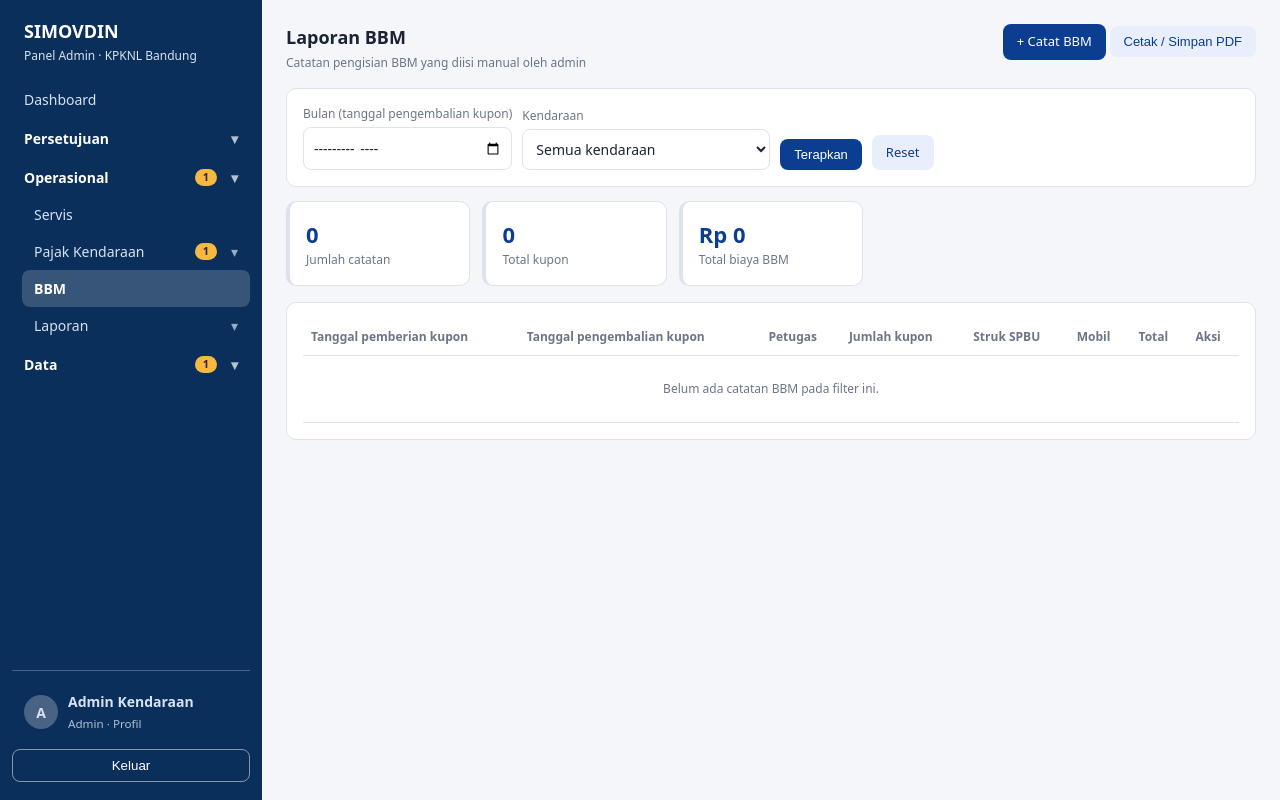
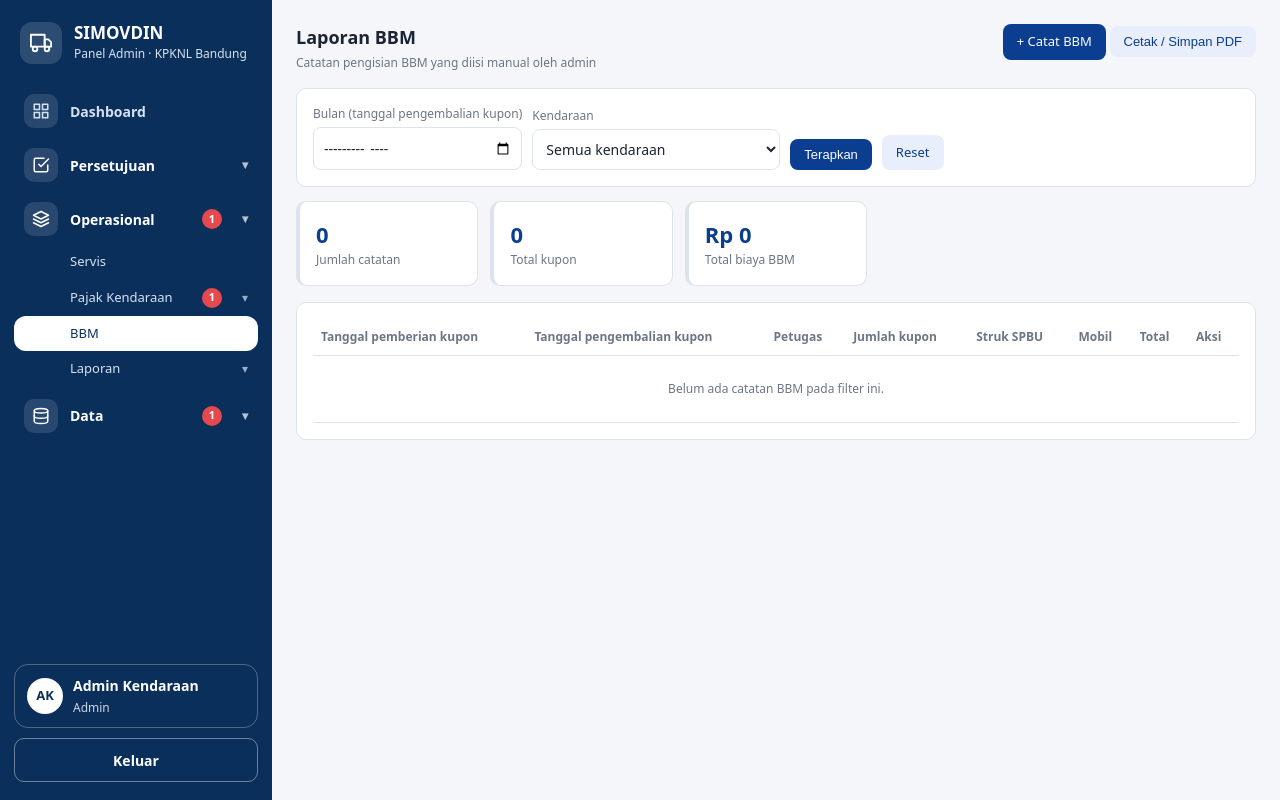
Before and after one commit to HanhanRabianto/TA_KPKNL, a Laravel app: page /admin/bbm in a window 1280 px wide. Run offline with Laravel 12, Linux system fonts and the light colour scheme; a user stored in the database is signed in; data comes from the database, SQL or seed files in the repository; data that the repository does not hold is empty.

Commit message:
style: sidebar

```diff
--- a/resources/views/layouts/app.blade.php
+++ b/resources/views/layouts/app.blade.php
@@ -11,28 +11,38 @@
         body { margin:0; font:14px/1.5 system-ui,-apple-system,"Segoe UI",sans-serif; background:var(--bg); color:var(--tx); }
         a { color:var(--pr); }
 
-
         .app { display:flex; min-height:100vh; }
-        nav.side { width:262px; flex-shrink:0; color:#fff; padding:18px 12px; display:flex; flex-direction:column; gap:2px; position:sticky; top:0; height:100vh; overflow-y:auto; }
-        nav.side .brand { font-size:18px; padding:0 12px; }
-        nav.side .sub { color:#d6e2f2; padding:0 12px 14px; font-size:12px; }
-        nav.side a { display:flex; justify-content:space-between; align-items:center; gap:8px; padding:8px 12px; border-radius:8px; color:#d6e2f2; text-decoration:none; }
-        nav.side a:hover { background:rgba(255,255,255,.08); }
-        nav.side a.on { background:rgba(255,255,255,.18); color:#fff; font-weight:600; }
-        nav.side summary { display:flex; justify-content:space-between; align-items:center; gap:8px; padding:8px 12px; border-radius:8px; color:#fff; font-weight:600; cursor:pointer; list-style:none; }
+        nav.side { width:272px; flex-shrink:0; background:var(--side,#0B2F5B); color:#fff; padding:18px 14px; display:flex; flex-direction:column; gap:6px; position:sticky; top:0; height:100vh; overflow-y:auto; align-self:flex-start; }
+        nav.side .brand { display:flex; align-items:center; gap:12px; padding:4px 6px 16px; }
+        nav.side .brand b { display:block; font-size:17px; line-height:1.2; }
+        nav.side .brand small { display:block; color:#d6e2f2; font-size:12px; margin-top:2px; }
+        nav.side .bi { width:42px; height:42px; border-radius:12px; background:rgba(255,255,255,.14); display:flex; align-items:center; justify-content:center; flex-shrink:0; }
+        nav.side .bi svg { width:22px; height:22px; }
+        nav.side .navs { display:flex; flex-direction:column; gap:4px; }
+        nav.side a, nav.side summary { display:flex; align-items:center; gap:12px; color:#d6e2f2; text-decoration:none; padding:8px 10px; border-radius:12px; cursor:pointer; font-weight:600; list-style:none; }
+        nav.side summary { color:#fff; }
         nav.side summary::-webkit-details-marker { display:none; }
-        nav.side summary::after { content:'\25BE'; opacity:.7; margin-left:6px; }
-        nav.side summary > span.t { flex:1; }
-        nav.side details > a, nav.side details > details { margin-left:10px; }
-        nav.side details details > a { margin-left:10px; }
-        nav.side details details > summary { font-weight:500; color:#d6e2f2; }
-        nav.side .nb { background:#f5b942; color:#3b2a00; border-radius:99px; padding:0 8px; font-size:11px; font-weight:700; }
-        nav.side .bawah { margin-top:auto; border-top:1px solid rgba(255,255,255,.25); padding-top:12px; display:flex; flex-direction:column; gap:8px; }
-        nav.side .av { width:34px; height:34px; border-radius:50%; background:rgba(255,255,255,.25); display:grid; place-items:center; font-weight:700; flex-shrink:0; }
-        nav.side a.prof { justify-content:flex-start; gap:10px; }
-        nav.side a.prof small { opacity:.8; }
+        nav.side summary::after { content:'\25BE'; margin-left:8px; opacity:.7; font-size:12px; }
+        nav.side a:hover, nav.side summary:hover { background:rgba(255,255,255,.08); }
+        nav.side a.on { background:#fff; color:var(--side,#0B2F5B); }
+        nav.side .lb { flex:1; min-width:0; }
+        nav.side .ic { width:34px; height:34px; border-radius:10px; background:rgba(255,255,255,.12); display:inline-flex; align-items:center; justify-content:center; flex-shrink:0; }
+        nav.side .ic svg { width:18px; height:18px; }
+        nav.side a.on .ic { background:rgba(0,0,0,.08); }
+        nav.side details > a, nav.side details > details > a { font-weight:500; font-size:13px; padding:8px 10px 8px 56px; }
+        nav.side details details > a { padding-left:72px; }
+        nav.side details details > summary { font-weight:500; font-size:13px; color:#d6e2f2; padding:8px 10px 8px 56px; }
+        nav.side .nb { background:#E5484D; color:#fff; border-radius:99px; font-size:11px; font-weight:700; min-width:20px; height:20px; padding:0 6px; display:inline-flex; align-items:center; justify-content:center; margin-left:8px; }
+        nav.side .bawah { margin-top:auto; display:flex; flex-direction:column; gap:10px; padding-top:14px; }
+        nav.side a.prof { border:1px solid rgba(255,255,255,.28); border-radius:14px; padding:10px 12px; gap:10px; font-weight:400; color:#fff; }
+        nav.side a.prof.on { background:#fff; color:var(--side,#0B2F5B); }
+        nav.side a.prof b { display:block; font-size:14px; }
+        nav.side a.prof small { opacity:.8; font-size:12px; }
+        nav.side .av { width:36px; height:36px; border-radius:50%; background:#fff; color:var(--side,#0B2F5B); display:flex; align-items:center; justify-content:center; font-weight:700; font-size:13px; flex-shrink:0; }
+        nav.side a.prof.on .av { background:var(--side,#0B2F5B); color:#fff; }
         nav.side form { margin:0; }
-        nav.side .keluar { width:100%; background:transparent; color:#fff; border:1px solid rgba(255,255,255,.5); padding:8px; border-radius:8px; cursor:pointer; }
+        nav.side .keluar { width:100%; min-height:44px; background:transparent; color:#fff; border:1px solid rgba(255,255,255,.4); border-radius:10px; font:inherit; font-weight:700; cursor:pointer; }
+        nav.side .keluar:hover { background:rgba(255,255,255,.08); }
         .main { flex:1; min-width:0; padding:24px; max-width:1240px; }
 
         h1 { font-size:22px; margin:0; } h2 { font-size:18px; margin:0 0 12px; } h3 { font-size:15px; margin:18px 0 8px; }
@@ -74,7 +84,9 @@
         }
         @media (max-width:860px) {
             .app { flex-direction:column; }
-            nav.side { width:100%; height:auto; position:static; }
+            nav.side { width:100%; height:auto; position:static; align-self:stretch; overflow:visible; }
+            nav.side .navs { flex-direction:row; flex-wrap:wrap; }
+            nav.side details { width:100%; }
             .dl { grid-template-columns:1fr; }
         }
     </style>
@@ -83,7 +95,23 @@
 @php
     $u = auth()->user();
     $admin = $u->peran === 'admin';
-    $on = fn (string $pola) => request()->routeIs($pola) ? 'on' : '';
+    $on = fn (string ...$pola) => request()->routeIs(...$pola) ? 'on' : '';
+
+    // ikon sidebar (garis, mengikuti warna teks)
+    $ikon = [
+        'grid'   => '<rect x="3" y="3" width="7" height="7"/><rect x="14" y="3" width="7" height="7"/><rect x="14" y="14" width="7" height="7"/><rect x="3" y="14" width="7" height="7"/>',
+        'check'  => '<path d="M9 11l3 3L22 4"/><path d="M21 12v7a2 2 0 0 1-2 2H5a2 2 0 0 1-2-2V5a2 2 0 0 1 2-2h11"/>',
+        'layers' => '<polygon points="12 2 2 7 12 12 22 7 12 2"/><polyline points="2 17 12 22 22 17"/><polyline points="2 12 12 17 22 12"/>',
+        'db'     => '<ellipse cx="12" cy="5" rx="9" ry="3"/><path d="M21 12c0 1.66-4 3-9 3s-9-1.34-9-3"/><path d="M3 5v14c0 1.66 4 3 9 3s9-1.34 9-3V5"/>',
+        'home'   => '<path d="M3 9l9-7 9 7v11a2 2 0 0 1-2 2H5a2 2 0 0 1-2-2z"/><polyline points="9 22 9 12 15 12 15 22"/>',
+        'plus'   => '<circle cx="12" cy="12" r="10"/><line x1="12" y1="8" x2="12" y2="16"/><line x1="8" y1="12" x2="16" y2="12"/>',
+        'clock'  => '<circle cx="12" cy="12" r="10"/><polyline points="12 6 12 12 16 14"/>',
+        'truck'  => '<rect x="1" y="3" width="15" height="13"/><polygon points="16 8 20 8 23 11 23 16 16 16 16 8"/><circle cx="5.5" cy="18.5" r="2.5"/><circle cx="18.5" cy="18.5" r="2.5"/>',
+    ];
+    $svg = fn (string $n) => '<svg viewBox="0 0 24 24" fill="none" stroke="currentColor" stroke-width="2" stroke-linecap="round" stroke-linejoin="round" aria-hidden="true">'.$ikon[$n].'</svg>';
+    $ic = fn (string $n) => '<span class="ic">'.$svg($n).'</span>';
+    $inisial = mb_strtoupper(collect(preg_split('/\s+/', trim($u->nama_seksi)))->take(2)->map(fn ($w) => mb_substr($w, 0, 1))->implode(''));
+
     if ($admin) {
         $nPinjam = \App\Models\Peminjaman::where('status', 'menunggu')->count();
         $nKembali = \App\Models\Pengembalian::where('status', 'menunggu')->count();
@@ -92,55 +120,59 @@
         $nData = \App\Models\Kendaraan::jumlahHampirHabis(90);
     }
 @endphp
-<div class="app">
-    <nav class="side" style="background:{{ $admin ? '#0B2F5B' : '#0F4C5C' }}">
-        <b class="brand">SIMOVDIN</b>
-        <div class="sub">{{ $admin ? 'Panel Admin' : 'Portal Seksi' }} &middot; KPKNL Bandung</div>
+<div class="app" style="--side:{{ $admin ? '#0B2F5B' : '#0F4C5C' }}">
+    <nav class="side">
+        <div class="brand">
+            <span class="bi">{!! $svg('truck') !!}</span>
+            <span><b>SIMOVDIN</b><small>{{ $admin ? 'Panel Admin' : 'Portal Seksi' }} &middot; KPKNL Bandung</small></span>
+        </div>
 
+        <div class="navs">
         @if ($admin)
-            <a href="{{ route('admin.dashboard') }}" class="{{ $on('admin.dashboard') }}">Dashboard</a>
+            <a href="{{ route('admin.dashboard') }}" class="{{ $on('admin.dashboard') }}">{!! $ic('grid') !!}<span class="lb">Dashboard</span></a>
 
             <details {{ request()->routeIs('admin.peminjaman.*', 'admin.pengembalian.*') ? 'open' : '' }}>
-                <summary><span class="t">Persetujuan</span>@if ($nPinjam + $nKembali)<span class="nb">{{ $nPinjam + $nKembali }}</span>@endif</summary>
-                <a href="{{ route('admin.peminjaman.index') }}" class="{{ $on('admin.peminjaman.*') }}">Peminjaman @if ($nPinjam)<span class="nb">{{ $nPinjam }}</span>@endif</a>
-                <a href="{{ route('admin.pengembalian.index') }}" class="{{ $on('admin.pengembalian.*') }}">Pengembalian @if ($nKembali)<span class="nb">{{ $nKembali }}</span>@endif</a>
+                <summary>{!! $ic('check') !!}<span class="lb">Persetujuan</span>@if ($nPinjam + $nKembali)<span class="nb">{{ $nPinjam + $nKembali }}</span>@endif</summary>
+                <a href="{{ route('admin.peminjaman.index') }}" class="{{ $on('admin.peminjaman.*') }}"><span class="lb">Peminjaman</span>@if ($nPinjam)<span class="nb">{{ $nPinjam }}</span>@endif</a>
+                <a href="{{ route('admin.pengembalian.index') }}" class="{{ $on('admin.pengembalian.*') }}"><span class="lb">Pengembalian</span>@if ($nKembali)<span class="nb">{{ $nKembali }}</span>@endif</a>
             </details>
 
             <details {{ request()->routeIs('admin.servis.*', 'admin.pajak.*', 'admin.bbm.*', 'admin.laporan.*') ? 'open' : '' }}>
-                <summary><span class="t">Operasional</span>@if ($nStnk + $nBpkb)<span class="nb">{{ $nStnk + $nBpkb }}</span>@endif</summary>
-                <a href="{{ route('admin.servis.index') }}" class="{{ $on('admin.servis.*') }}">Servis</a>
+                <summary>{!! $ic('layers') !!}<span class="lb">Operasional</span>@if ($nStnk + $nBpkb)<span class="nb">{{ $nStnk + $nBpkb }}</span>@endif</summary>
+                <a href="{{ route('admin.servis.index') }}" class="{{ $on('admin.servis.*') }}"><span class="lb">Servis</span></a>
                 <details {{ request()->routeIs('admin.pajak.*') ? 'open' : '' }}>
-                    <summary><span class="t">Pajak Kendaraan</span>@if ($nStnk + $nBpkb)<span class="nb">{{ $nStnk + $nBpkb }}</span>@endif</summary>
-                    <a href="{{ route('admin.pajak.index', 'stnk') }}" class="{{ request()->is('admin/pajak/stnk*') ? 'on' : '' }}">STNK @if ($nStnk)<span class="nb">{{ $nStnk }}</span>@endif</a>
-                    <a href="{{ route('admin.pajak.index', 'bpkb') }}" class="{{ request()->is('admin/pajak/bpkb*') ? 'on' : '' }}">BPKB @if ($nBpkb)<span class="nb">{{ $nBpkb }}</span>@endif</a>
+                    <summary><span class="lb">Pajak Kendaraan</span>@if ($nStnk + $nBpkb)<span class="nb">{{ $nStnk + $nBpkb }}</span>@endif</summary>
+                    <a href="{{ route('admin.pajak.index', 'stnk') }}" class="{{ request()->is('admin/pajak/stnk*') ? 'on' : '' }}"><span class="lb">STNK</span>@if ($nStnk)<span class="nb">{{ $nStnk }}</span>@endif</a>
+                    <a href="{{ route('admin.pajak.index', 'bpkb') }}" class="{{ request()->is('admin/pajak/bpkb*') ? 'on' : '' }}"><span class="lb">BPKB</span>@if ($nBpkb)<span class="nb">{{ $nBpkb }}</span>@endif</a>
                 </details>
-                <a href="{{ route('admin.bbm.index') }}" class="{{ $on('admin.bbm.*') }}">BBM</a>
+                <a href="{{ route('admin.bbm.index') }}" class="{{ $on('admin.bbm.*') }}"><span class="lb">BBM</span></a>
                 <details {{ request()->routeIs('admin.laporan.*') ? 'open' : '' }}>
-                    <summary><span class="t">Laporan</span></summary>
-                    <a href="{{ route('admin.laporan.tampil', 'servis') }}" class="{{ request()->is('admin/laporan/servis') ? 'on' : '' }}">Laporan Servis</a>
-                    <a href="{{ route('admin.laporan.tampil', 'stnk') }}" class="{{ request()->is('admin/laporan/stnk') ? 'on' : '' }}">Laporan Pembayaran STNK</a>
-                    <a href="{{ route('admin.laporan.tampil', 'bpkb') }}" class="{{ request()->is('admin/laporan/bpkb') ? 'on' : '' }}">Laporan Pembayaran BPKB</a>
-                    <a href="{{ route('admin.laporan.tampil', 'pemakaian-kendaraan') }}" class="{{ request()->is('admin/laporan/pemakaian-kendaraan') ? 'on' : '' }}">Laporan Pemakaian Kendaraan</a>
-                    <a href="{{ route('admin.laporan.tampil', 'pemakaian-seksi') }}" class="{{ request()->is('admin/laporan/pemakaian-seksi') ? 'on' : '' }}">Laporan Pemakaian Seksi</a>
+                    <summary><span class="lb">Laporan</span></summary>
+                    <a href="{{ route('admin.laporan.tampil', 'servis') }}" class="{{ request()->is('admin/laporan/servis') ? 'on' : '' }}"><span class="lb">Laporan Servis</span></a>
+                    <a href="{{ route('admin.laporan.tampil', 'stnk') }}" class="{{ request()->is('admin/laporan/stnk') ? 'on' : '' }}"><span class="lb">Laporan Pembayaran STNK</span></a>
+                    <a href="{{ route('admin.laporan.tampil', 'bpkb') }}" class="{{ request()->is('admin/laporan/bpkb') ? 'on' : '' }}"><span class="lb">Laporan Pembayaran BPKB</span></a>
+                    <a href="{{ route('admin.laporan.tampil', 'pemakaian-kendaraan') }}" class="{{ request()->is('admin/laporan/pemakaian-kendaraan') ? 'on' : '' }}"><span class="lb">Laporan Pemakaian Kendaraan</span></a>
+                    <a href="{{ route('admin.laporan.tampil', 'pemakaian-seksi') }}" class="{{ request()->is('admin/laporan/pemakaian-seksi') ? 'on' : '' }}"><span class="lb">Laporan Pemakaian Seksi</span></a>
                 </details>
             </details>
 
             <details {{ request()->routeIs('admin.kendaraan.*', 'admin.pengemudi.*', 'admin.pengguna.*') ? 'open' : '' }}>
-                <summary><span class="t">Data</span>@if ($nData)<span class="nb">{{ $nData }}</span>@endif</summary>
-                <a href="{{ route('admin.kendaraan.index') }}" class="{{ $on('admin.kendaraan.*') }}">Kendaraan</a>
-                <a href="{{ route('admin.pengemudi.index') }}" class="{{ $on('admin.pengemudi.*') }}">Pengemudi</a>
-                <a href="{{ route('admin.pengguna.index') }}" class="{{ $on('admin.pengguna.*') }}">Pengguna</a>
+                <summary>{!! $ic('db') !!}<span class="lb">Data</span>@if ($nData)<span class="nb">{{ $nData }}</span>@endif</summary>
+                <a href="{{ route('admin.kendaraan.index') }}" class="{{ $on('admin.kendaraan.*') }}"><span class="lb">Kendaraan</span></a>
+                <a href="{{ route('admin.pengemudi.index') }}" class="{{ $on('admin.pengemudi.*') }}"><span class="lb">Pengemudi</span></a>
+                <a href="{{ route('admin.pengguna.index') }}" class="{{ $on('admin.pengguna.*') }}"><span class="lb">Pengguna</span></a>
             </details>
         @else
-            <a href="{{ route('pegawai.beranda') }}" class="{{ $on('pegawai.beranda') }}">Beranda</a>
-            <a href="{{ route('pegawai.peminjaman.create') }}" class="{{ $on('pegawai.peminjaman.create') }}">Ajukan Peminjaman</a>
-            <a href="{{ route('pegawai.peminjaman.index') }}" class="{{ request()->routeIs('pegawai.peminjaman.index', 'pegawai.pengembalian.*') ? 'on' : '' }}">Riwayat Saya</a>
+            <a href="{{ route('pegawai.beranda') }}" class="{{ $on('pegawai.beranda') }}">{!! $ic('home') !!}<span class="lb">Beranda</span></a>
+            <a href="{{ route('pegawai.peminjaman.create') }}" class="{{ $on('pegawai.peminjaman.create') }}">{!! $ic('plus') !!}<span class="lb">Ajukan Peminjaman</span></a>
+            <a href="{{ route('pegawai.peminjaman.index') }}" class="{{ $on('pegawai.peminjaman.index', 'pegawai.pengembalian.*') }}">{!! $ic('clock') !!}<span class="lb">Riwayat Saya</span></a>
         @endif
+        </div>
 
         <div class="bawah">
             <a href="{{ route('profil.show') }}" class="prof {{ $on('profil.*') }}">
-                <span class="av">{{ strtoupper(mb_substr($u->nama_seksi, 0, 1)) }}</span>
-                <span><b>{{ $u->nama_seksi }}</b><br><small>{{ $u->label_peran }} &middot; Profil</small></span>
+                <span class="av">{{ $inisial }}</span>
+                <span><b>{{ $u->nama_seksi }}</b><small>{{ $u->label_peran }}</small></span>
             </a>
             <form method="POST" action="{{ route('logout') }}">
                 @csrf
```
